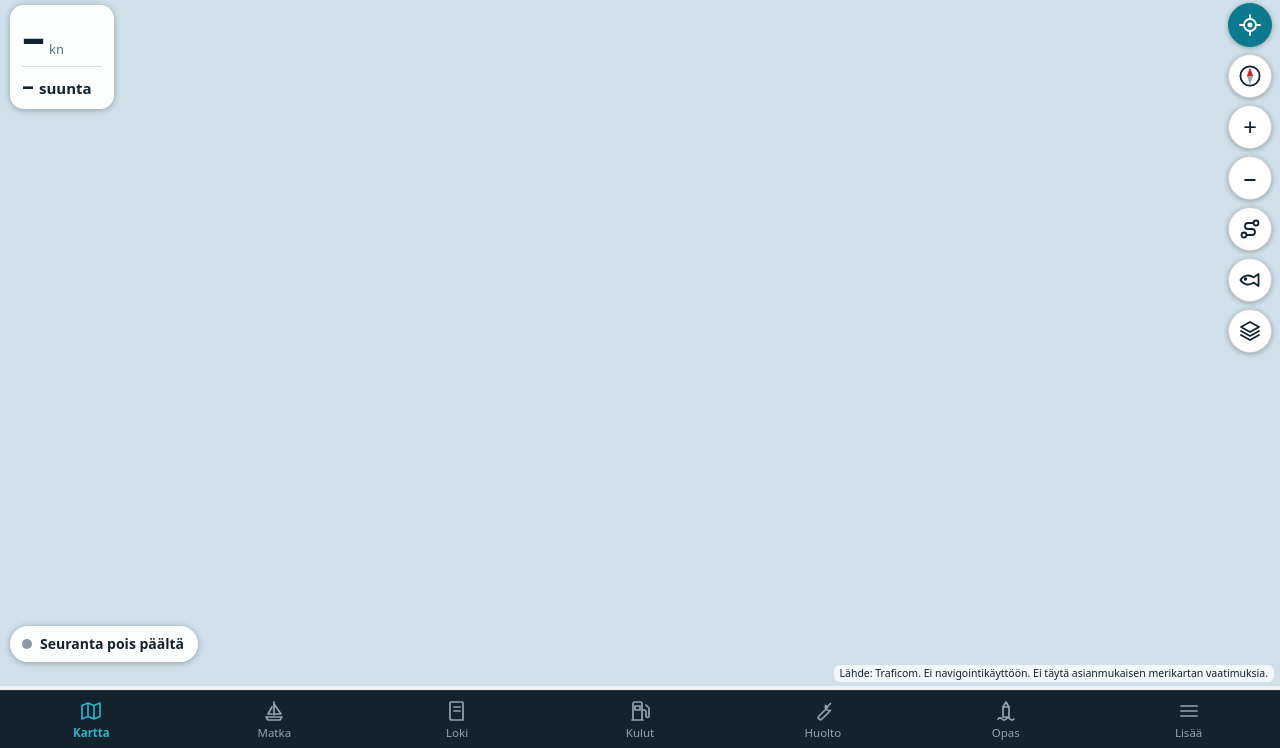
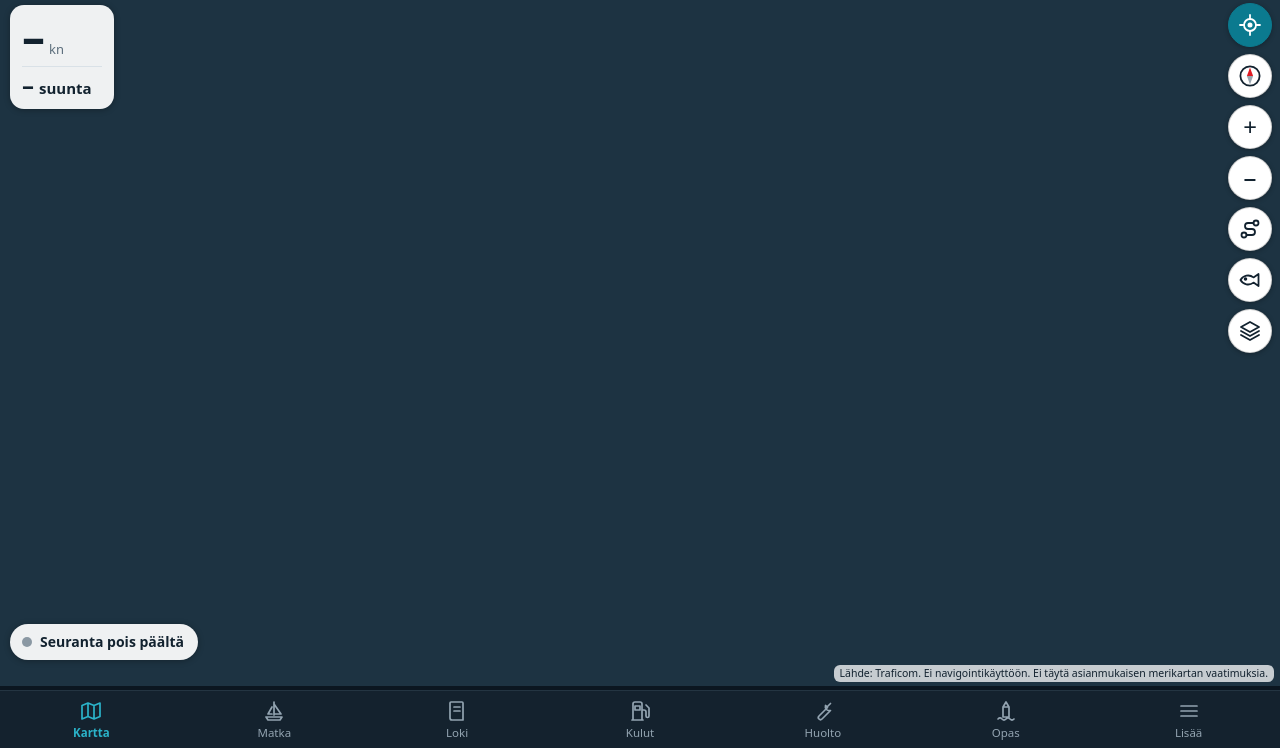
Before and after one commit to jupekunt/kippari-pro, a plain HTML site: page index.html in a window 1280 px wide. Shown: the part 52-800 px from the top of the page. Drawn offline with Linux system fonts and the light colour scheme; no server answers.

Commit message:
Sovellus aina tumma laitteen teemasta riippumatta
Co-Authored-By: Claude Fable 5.2 <noreply@anthropic.com>

```diff
--- a/app.css
+++ b/app.css
@@ -3,10 +3,12 @@
   --paa:#0f2a43;--korostus:#0b7a8f;--korostus-t:#fff;--ok:#1f8a4c;--pian:#b26a00;--myo:#c0392b;
   --ala:calc(62px + env(safe-area-inset-bottom));
 }
-@media (prefers-color-scheme:dark){:root{
+/* Sovellus on aina tumma laitteen vaaleasta tai tummasta tilasta riippumatta (käyttäjän valinta 2026-11-25): tummat arvot korvaavat yllä olevat vaaleat */
+:root{
   --tausta:#0b1620;--pinta:#14222e;--teksti:#e6edf2;--himmea:#93a4b1;--viiva:#243542;
   --paa:#0b1620;--korostus:#2bb3c9;--korostus-t:#04222a;--ok:#4cc27d;--pian:#f0a93a;--myo:#ff7566;
-}}
+  color-scheme:dark;
+}
 *{box-sizing:border-box}
 html,body{margin:0;height:100%}
 body{background:var(--tausta);color:var(--teksti);font:16px/1.4 system-ui,-apple-system,"Segoe UI",Roboto,sans-serif;-webkit-text-size-adjust:100%}
@@ -59,7 +61,7 @@ main{max-width:640px;margin:0 auto;padding:14px 14px calc(var(--ala) + 18px)}
 .otsrivi select{padding:7px 9px;border-radius:9px;border:1px solid var(--viiva);background:var(--pinta)}
 .tyhja{color:var(--himmea);text-align:center;padding:14px 6px}
 .kartta{width:100%;height:260px;display:block;border-radius:10px;background:#cfe0ea}
-@media (prefers-color-scheme:dark){.kartta{background:#1d3342}}
+.kartta{background:#1d3342}
 .kartta{touch-action:none;cursor:grab;user-select:none;-webkit-user-select:none}
 .kartta.paa{height:min(52vh,460px)}
 main.taysi{padding:0;max-width:none}
@@ -128,7 +130,7 @@ body:has(.kreitti) #ilmoitus{bottom:calc(var(--ala) + 140px)}.knapit svg{stroke-
 dialog h4{margin:6px 0 0;font-size:14px;color:var(--himmea);text-transform:uppercase;letter-spacing:.5px}
 dialog form{max-height:calc(100vh - 40px);overflow:auto}
 .ktekija{position:absolute;right:6px;bottom:4px;max-width:calc(100% - 12px);text-align:right;font-size:10.5px;color:#12222f;background:rgba(255,255,255,.75);padding:1px 6px;border-radius:6px;pointer-events:none}
-@media (prefers-color-scheme:dark){.kokok{background:#1d3342}}
+.kokok{background:#1d3342}
 dialog form>.nappi{width:100%}
 .karttak{position:relative}
 .knapit{position:absolute;right:8px;top:8px;display:flex;flex-direction:column;gap:7px}
```
